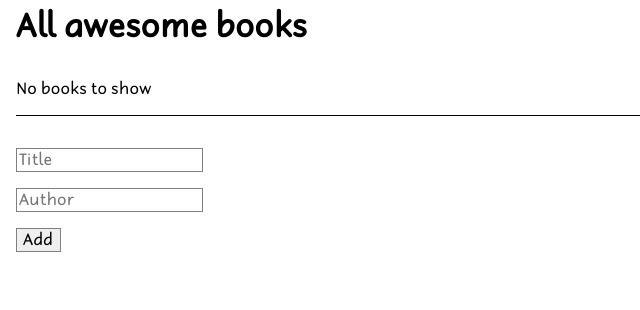
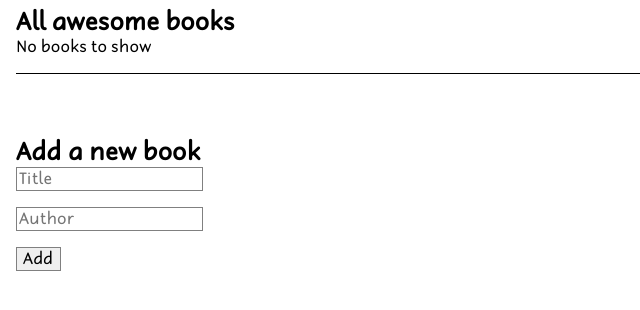
Before and after one commit to yosaddis/Awesome-books, a website: page index.html in a window 1280 px wide. Shown: the whole page, without its empty margins (0-640 px from the left). Drawn offline with Linux system fonts and the light colour scheme.

Commit message:
Update: modify the page structure

```diff
--- a/index.html
+++ b/index.html
@@ -21,19 +21,23 @@
     <!-- ***********************  PAGE MAIN *********************** -->
     <main class="main">
 		<div class="books">
-			<!--Books collection heading-->
-			<div class="books__heading">
-				<h1 class="books__title">All awesome books</h1>
-			</div>
 
 			<!--Book collection body-->
-			<div class="books__body">
+			<section class="books__collection">
+
+				<!--Books collection title-->
+				<h1 class="books__collection-title">All awesome books</h1>
 
 				<!--Books list section-->
 				<div class="books__list"></div>
 
+			</section>
+
 			<!--Add book section-->
-				<div class="books__addbook">
+			<section class="books__addbook">
+
+				<h2 class="books__addbook-title">Add a new book</h2>
+
 				<form action="#" class="books__addbook-form">
 
 					<label class="books__addbook-label" for='title'>
@@ -46,9 +50,7 @@
 
 					<input type="submit" value="Add" data-input='submit'>
 				</form>
-				</div>
-
-			</div>
+			</section>
 
 		</div>
     </main>
--- a/js/index.js
+++ b/js/index.js
@@ -31,7 +31,7 @@ class Books {
       const bookshtml = booksCollection.map((book) => `
 
       <div class="books__list-item">
-        <p><span class="books__list-item-title">"${book.title}</span><span class="books__list-item-author">" by ${book.author}</span></p>
+        <p class="books__list-book">"${book.title}" by ${book.author}</p>
         <button class="books__list-item-delete" data-id="${book.id}">Delete</button>
       </div>
     `).join('');
```
Lines whose indentation alone changed are shown as unchanged.
